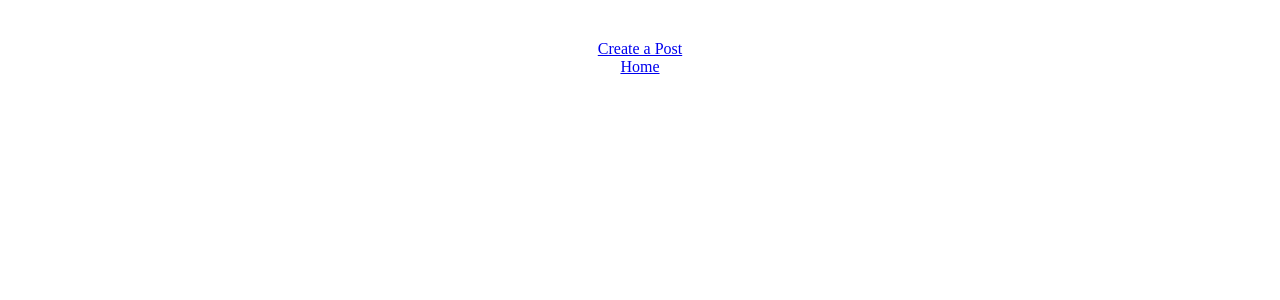
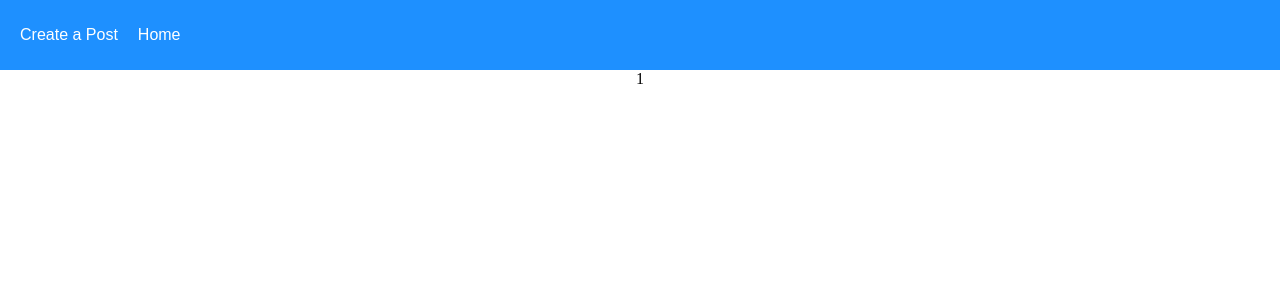
Before and after one commit to DaisyKoome/ReactJS, a React (Create React App) app in the folder client/: page /post/1 in a window 1280 px wide. Before the commit this address had no page. Shown: the top 300 px of the page. Built offline with nearby package versions, Linux system fonts and the light colour scheme.

Commit message:
Created routes with different ids from DB - useParams, useNavigate hooks

```diff
--- a/client/src/App.js
+++ b/client/src/App.js
@@ -3,6 +3,8 @@ import './App2.css';
 import { BrowserRouter as Router, Route, Routes, Link } from 'react-router-dom';
 import Home from "./pages/Home";
 import CreatePost from './pages/CreatePost';
+import Post from './pages/Post';
+
 
 function App() {
 
@@ -10,12 +12,14 @@ function App() {
     <div className="App">
 
       <Router>
-        <Link to="/createpost">Create a Post</Link>
-        <Link to="/">Home</Link>
+        <div className='navbar'>
+          <Link to="/createpost">Create a Post</Link>
+          <Link to="/">Home</Link>
+        </div>
           <Routes>
             <Route path="/" element={<Home />}></Route>
             <Route path="/createpost" element={<CreatePost />}></Route>
-
+            <Route path="/post/:id" element={<Post />}></Route>
         </Routes>
       </Router>
     </div>
--- a/client/src/App2.css
+++ b/client/src/App2.css
@@ -3,7 +3,7 @@
     height: auto;
     display: flex;
     align-items: center;
-    padding-top: 40px;
+    padding: 00px;
     flex-direction: column;
   }
 
@@ -104,3 +104,57 @@
   span {
     color: red;
   }
+
+  /* NAVBAR */
+
+.navbar {
+  margin-top: 0px;
+  width: 100%;
+  height: 70px;
+  background-color: dodgerblue;
+  display: flex;
+  align-items: center;
+  font-family: Arial, Helvetica, sans-serif;
+}
+
+.navbar a {
+  margin-left: 20px;
+  text-decoration: none;
+  color: white;
+}
+
+/* INDIVIDUAL POST */
+.postPage {
+  display: flex;
+  flex-direction: row;
+  width: 100%;
+  height: 100%;
+}
+
+.leftSide {
+  flex: 50%;
+  height: calc(100vh - 70px);
+  display: grid;
+  place-items: center;
+}
+
+.rightSide {
+  flex: 50%;
+  height: calc(100vh - 70px);
+  display: grid;
+  place-items: center;
+}
+
+#individual {
+  height: 500px;
+  width: 600px;
+}
+
+#individual .title,
+#individual .footer {
+  font-size: 30px;
+}
+
+#individual .body {
+  font-size: 25px;
+}
--- a/client/src/pages/Home.js
+++ b/client/src/pages/Home.js
@@ -1,11 +1,20 @@
 import React from 'react';
 import axios from "axios";
 import { useEffect, useState } from "react";
+//useHistory allows us to redirect and navigate to other places in our application
+import { useNavigate } from 'react-router-dom';
 
 function Home() {
 
   //state containing all posts from the API request
   const[listOfPosts, setListOfPosts] = useState([]);
+
+  //history object with a function called push
+  let history = useNavigate();
+
+  const redirect = path => {
+    history(path);
+  };
 
   //axios enables a user to make API requests very easily
 
@@ -20,7 +29,11 @@ function Home() {
     <div>
 
 { listOfPosts.map((value, key) => {
-        return <div className='post'>
+        /* when you click on this div post,
+        push to history so go to the route described by /post
+        (``) backticks are used becoz an id will be added
+        ${} means you can add JS variables in there - parse the id form DB*/
+        return <div className='post' onClick={() => redirect(`/post/${value.id}`) }>
         <div className='title'> {value.title} </div>
         <div className='body'> {value.postText} </div>
         <div className='footer'> {value.username} </div>
--- /dev/null
+++ b/client/src/pages/Post.js
@@ -0,0 +1,14 @@
+import React, { Component } from 'react';
+//useParams hook enables usage of parameters eg id to get a specific blog post page
+import { useParams } from 'react-router-dom';
+
+function Post() {
+
+      let { id } = useParams()
+    return (
+      <div>{ id }</div>
+    )
+
+}
+
+export default Post
```
